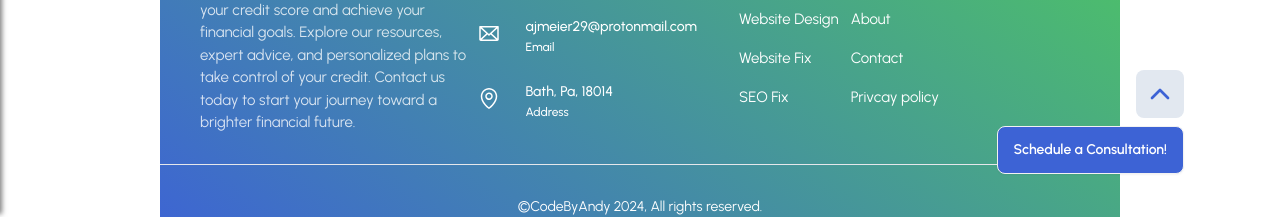
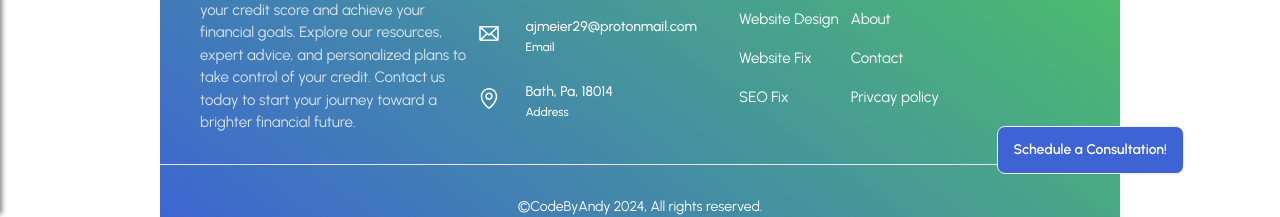
Before and after one commit to ajmeier29/meier-credit-repair, a Next.js app: page /blogposts in a window 1280 px wide. Shown: the part 586-803 px from the top of the page. Built offline with nearby package versions, Linux system fonts and the light colour scheme; no server answers; what @contentful/rich-text-types would draw is missing.

Commit message:
Commented out scroll to the top now, not working as expected

```diff
--- a/src/components/CalendlyEmbedded.tsx
+++ b/src/components/CalendlyEmbedded.tsx
@@ -17,21 +17,12 @@ const CalendlyModal: React.FC<CalendlyModalProps> = ({ url }) => {
         }
     }, [showModal]);
 
-    const scrollToTop = () => {
-        window.scrollTo({
-            top: 0,
-            behavior: 'smooth'
-        });
-    };
+
 
     return (
         <>
             <div className="z-50 grid grid-cols-1">
-                <div className="fixed bottom-24 right-7 md:right-24 w-full flex justify-end z-50">
-                    <button className="bg-slate-200 p-2 rounded-lg" onClick={scrollToTop}>
-                        <svg className="h-8 w-8 text-primary-blue" viewBox="0 0 24 24" fill="none" stroke="currentColor" strokeWidth="2" strokeLinecap="round" strokeLinejoin="round">  <polyline points="18 15 12 9 6 15" /></svg>
-                    </button>
-                </div>
+
                 <div className="fixed bottom-10 w-full flex justify-end z-50">
                     <button className="btn max-sm:text-xs - bg-primary-blue hover:bg-primary-blue-hover text-white mr-4 md:mr-24" onClick={() => setShowModal(true)}>
                         Schedule a Consultation!
--- a/src/components/HomePage.tsx
+++ b/src/components/HomePage.tsx
@@ -48,10 +48,21 @@ export default function HomePage() {
             typed.destroy();
         };
     }, []);
+    const scrollToTop = () => {
+        window.scrollTo({
+            top: 0,
+            behavior: 'smooth'
+        });
+    };
 
     return (
         <>
             <ContactModal />
+            {/* <div className="fixed bottom-10 left-6 md:right-24 w-full flex justify-start z-50">
+                <button className="bg-slate-200 p-2 rounded-lg" onClick={scrollToTop}>
+                    <svg className="h-8 w-8 text-primary-blue" viewBox="0 0 24 24" fill="none" stroke="currentColor" strokeWidth="2" strokeLinecap="round" strokeLinejoin="round">  <polyline points="18 15 12 9 6 15" /></svg>
+                </button>
+            </div> */}
             <div className="relative justify-center items-center -mt-12 md:-mt-32 drop-shadow-1xl block">
                 {/* <PreloadStaticImage imgSrc={mainWorkoutImage} styleProps={'h-[700px] w-full diagonal-cut-mobile  relative'} /> */}
                 <div className="grid grid-cols-1 h-full mt-10">
```
